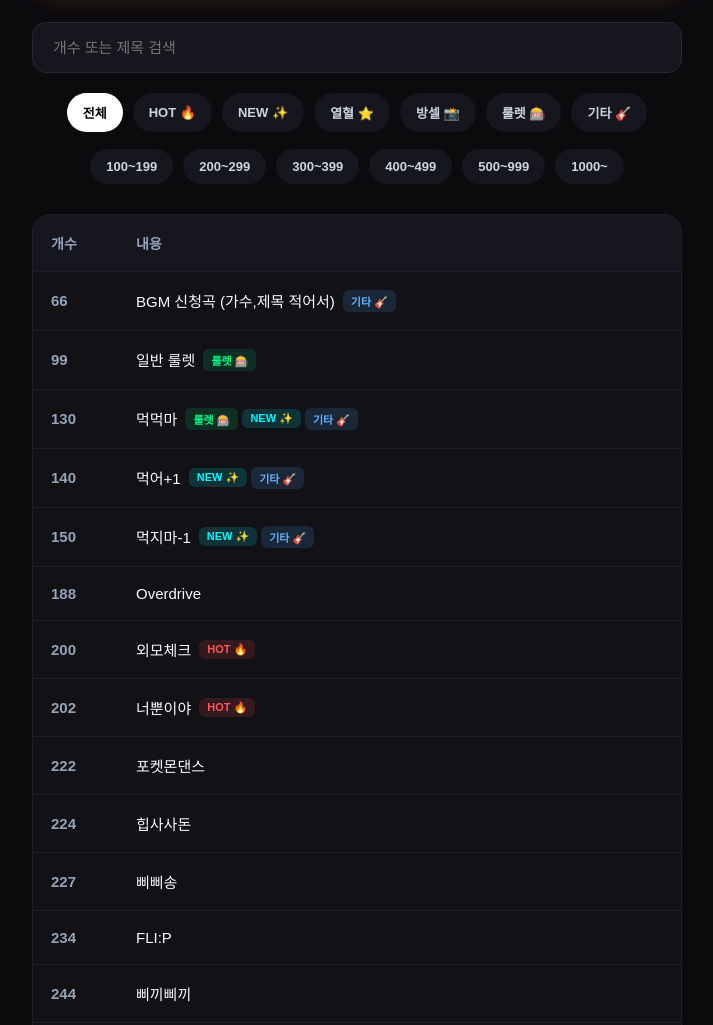
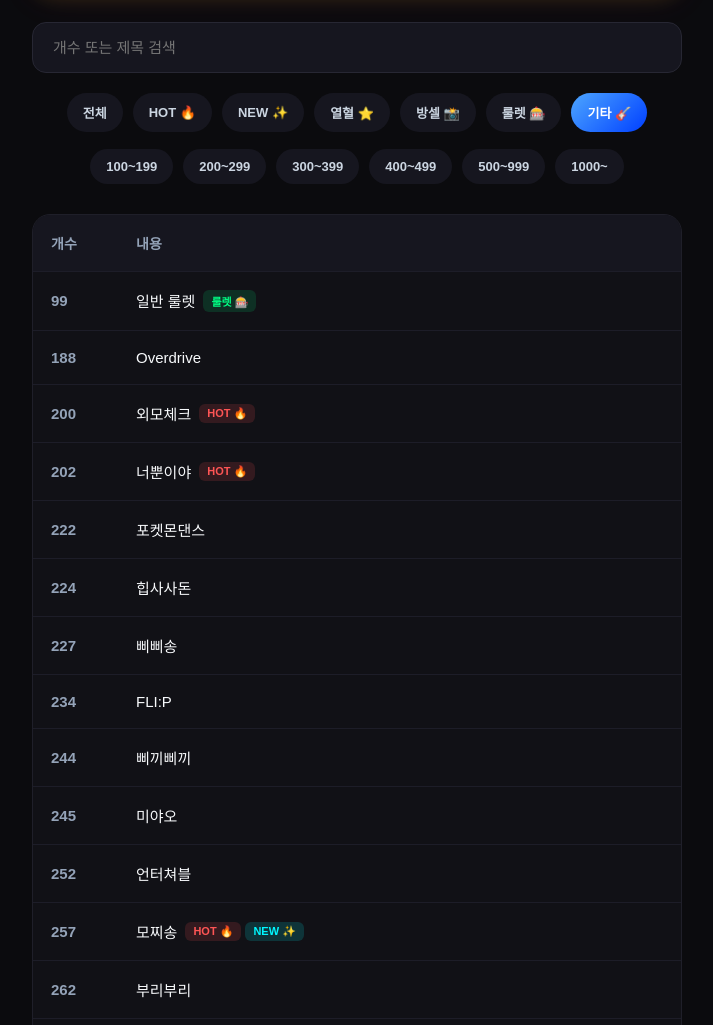
Before and after one commit to yoyo6120-lab/yoyo9210, a plain HTML site: page index.html in a window 1280 px wide. Shown: the part 557-1582 px from the top of the page, without its empty margins (283-996 px from the left). Drawn offline with nearby package versions, Linux system fonts and the light colour scheme.

Commit message:
Update index.html

```diff
--- a/index.html
+++ b/index.html
@@ -1,6 +1,6 @@
 <!DOCTYPE html>
 <html lang="ko">
-<head>
+<html lang="ko"><head>
     <meta charset="UTF-8">
     <meta name="viewport" content="width=device-width, initial-scale=1.0">
     <title>과즙세연 시그 목록</title>
@@ -323,13 +323,13 @@
 
     <div class="filter-section">
         <div class="filter-group" style="margin-bottom: 5px;">
-            <button class="filter-btn active" data-type="all" onclick="filterData('all', null, this)">전체</button>
+            <button class="filter-btn" data-type="all" onclick="filterData('all', null, this)">전체</button>
             <button class="filter-btn" data-type="hot" onclick="filterData('tag', 'hot', this)">HOT 🔥</button>
             <button class="filter-btn" data-type="new" onclick="filterData('tag', 'new', this)">NEW ✨</button>
             <button class="filter-btn" data-type="star" onclick="filterData('tag', 'star', this)">열혈 ⭐</button>
             <button class="filter-btn" data-type="bangsel" onclick="filterData('tag', 'bangsel', this)">방셀 📸</button>
             <button class="filter-btn" data-type="roulette" onclick="filterData('tag', 'roulette', this)">룰렛 🎰</button>
-            <button class="filter-btn" data-type="etc" onclick="filterData('tag', 'etc', this)">기타 🎸</button>
+            <button class="filter-btn active" data-type="etc" onclick="filterData('tag', 'etc', this)">기타 🎸</button>
         </div>
         <div class="filter-group">
             <button class="filter-btn" data-type="range" onclick="filterData('range', [100, 199], this)">100~199</button>
@@ -350,9 +350,7 @@
                     <th class="action-col" id="thAction" style="display: none;">원클릭 항목 관리</th>
                 </tr>
             </thead>
-            <tbody id="sigTableBody">
-               <!-- 데이터 스크립트에 의해 자동 렌더링 됩니다. -->
-            </tbody>
+            <tbody id="sigTableBody"></tbody>
         </table>
     </div>
 
@@ -362,11 +360,11 @@
         let editingIndex = null;
 
         const defaultData = [
-            { num: 66, title: "BGM 신청곡 (가수,제목 적어서)", tags: ["etc"] },
+            { num: 66, title: "BGM 신청곡 (가수,제목 적어서)", tags: ["etc","hidden"] },
             { num: 99, title: "일반 룰렛", tags: ["roulette"] },
-            { num: 130, title: "먹먹마", tags: ["roulette","new","etc"] },
-            { num: 140, title: "먹어+1", tags: ["new","etc"] },
-            { num: 150, title: "먹지마-1", tags: ["new","etc"] },
+            { num: 130, title: "먹먹마", tags: ["roulette","new","etc","hidden"] },
+            { num: 140, title: "먹어+1", tags: ["new","etc","hidden"] },
+            { num: 150, title: "먹지마-1", tags: ["new","etc","hidden"] },
             { num: 188, title: "Overdrive", tags: [] },
             { num: 200, title: "외모체크", tags: ["hot"] },
             { num: 202, title: "너뿐이야", tags: ["hot"] },
@@ -382,7 +380,7 @@
             { num: 266, title: "뿌에뿌에", tags: [] },
             { num: 272, title: "캐치캐치", tags: ["hot","new"] },
             { num: 277, title: "카리나닮았대", tags: [] },
-            { num: 282, title: "노래 1절 부르기", tags: ["etc"] },
+            { num: 282, title: "노래 1절 부르기", tags: ["etc","hidden"] },
             { num: 298, title: "WTF", tags: [] },
             { num: 301, title: "일반 시그 룰렛", tags: ["roulette"] },
             { num: 305, title: "체온", tags: [] },
@@ -418,7 +416,7 @@
             { num: 533, title: "헤이센세", tags: ["hot"] },
             { num: 554, title: "아헤가오", tags: [] },
             { num: 555, title: "꼬마선장", tags: ["hot","new"] },
-            { num: 555, title: "노래 완곡 부르기", tags: ["etc"] },
+            { num: 555, title: "노래 완곡 부르기", tags: ["etc","hidden"] },
             { num: 557, title: "KT피리송", tags: [] },
             { num: 567, title: "퀸카", tags: [] },
             { num: 579, title: "클락션", tags: [] },
@@ -454,8 +452,8 @@
             { num: 1313, title: "몸매", tags: [] },
             { num: 1333, title: "주댕이이이", tags: ["star"] },
             { num: 1400, title: "춤 완곡!!", tags: ["hot"] },
-            { num: 1414, title: "식사식사 먹어+10", tags: ["new","etc"] },
-            { num: 1415, title: "식사시로 먹지마-10", tags: ["new","etc"] },
+            { num: 1414, title: "식사식사 먹어+10", tags: ["new","etc","hidden"] },
+            { num: 1415, title: "식사시로 먹지마-10", tags: ["new","etc","hidden"] },
             { num: 1430, title: "천사세연 응원풍 (요청시 완곡가능)", tags: ["hot"] },
             { num: 1442, title: "라네트", tags: ["star"] },
             { num: 1444, title: "SAVAGE", tags: ["star"] },
@@ -466,8 +464,8 @@
             { num: 2044, title: "큰라네트", tags: ["star"] },
             { num: 2969, title: "몸매자랑", tags: ["hot"] },
             { num: 3030, title: "얼굴 방셀", tags: ["bangsel"] },
-            { num: 5050, title: "다시보기 남기기", tags: ["etc"] },
-            { num: 5130, title: "의첸 (의상 체인지)", tags: ["etc"] },
+            { num: 5050, title: "다시보기 남기기", tags: ["etc","hidden"] },
+            { num: 5130, title: "의첸 (의상 체인지)", tags: ["etc","hidden"] },
             { num: 5555, title: "전신 방셀", tags: ["bangsel"] },
             { num: 6620, title: "멜로디(드라군 약 1분)", tags: ["star"] },
             { num: 12121, title: "랜덤시그 10곡", tags: [] },
@@ -800,5 +798,6 @@
         applyFilters();
     </script>
 
-</body>
+
+</body></html>
 </html>
```
